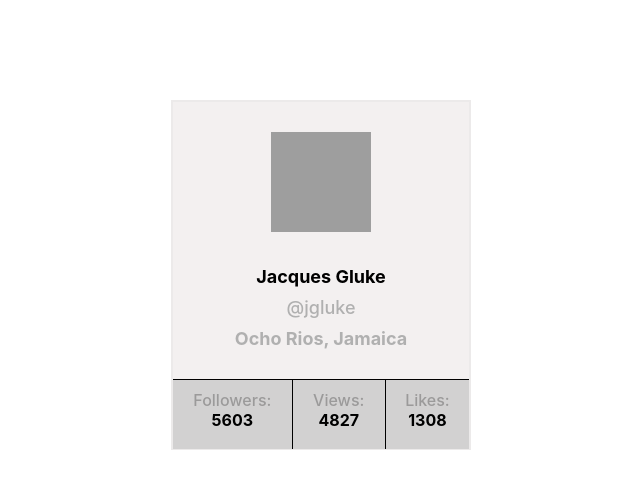
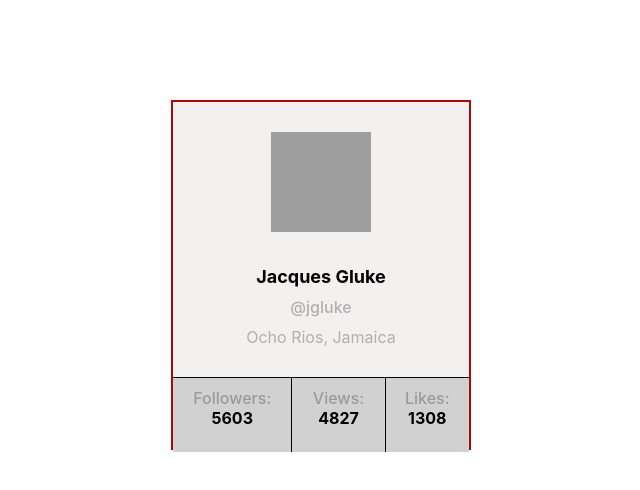
Before and after one commit to Staravoy/react-components-tato, a React (Create React App) app: page / in a window 1280 px wide. Shown: the top 490 px of the page, without its empty margins (319-959 px from the left). Built offline with nearby package versions, Linux system fonts and the light colour scheme; grey boxes are pictures that could not be loaded.

Commit message:
bag Profile

```diff
--- a/src/components/App.jsx
+++ b/src/components/App.jsx
@@ -1,7 +1,21 @@
+// глобальні імпорти
+import react from 'react'
+// локальні імпорти
 import Profile from "./Profile/Profile";
+// БД
+import User from '../Data/user.json'
 
 export const App = () => {
   return (
-    <Profile/>
+    <div>
+      <Profile
+        userName={User.username}
+        tag={User.tag}
+        location={User.location}
+        avatar={User.avatar}
+        stats={User.stats}
+      />
+    </div>
+
   );
 };
--- a/src/components/profile/Profile.jsx
+++ b/src/components/profile/Profile.jsx
@@ -1,36 +1,35 @@
 import React from 'react';
-import User from '../../Data/user.json'
 import styles from "./Profile.modul.css"
 
-const Profile = () => {
-    return (<div className="profile">
-  <div className="name">
+const Profile = ({ userName, tag, location, avatar, stats }) => {
+  return (
+   <div className="profile">
+    <div className="description">
       <img
-      src={User.avatar}
+        src={avatar}
         alt="User avatar"
-      className="avatar"
-    />
-        <p className="name">{User.username}</p>
-            <p className="tag">@{User.tag}</p>
-        <p className="location">{User.location}</p>
+        className="avatar"/>
+        <p className="name">{userName}</p>
+        <p className="tag">@{tag}</p>
+        <p className="location">{location}</p>
     </div>
 
-  <ul className="stats">
+    <ul class="stats">
       <li className='statsData'>
-        <span className="label">Followers: </span>
-        <span className="quantity">{User.stats.followers}</span>
+        <span class="label">Followers:  </span>
+        <span class="quantity">{stats.followers}</span>
       </li>
       <li className='statsData'>
-        <span className="label">Views: </span>
-        <span className="quantity">{User.stats.views}</span>
+        <span class="label">Views:  </span>
+        <span class="quantity">{stats.views}</span>
       </li>
-    <li className='statsData
-    '>
-        <span className="label">Likes:</span>
-        <span className="quantity"> {User.stats.likes}</span>
+      <li className='statsData'>
+      <span class="label">Likes:  </span>
+          <span class="quantity">{stats.likes}</span>
       </li>
     </ul>
-</div>);
-};
+</div>
+ )
+}
 
 export default Profile
--- a/src/components/profile/Profile.modul.css
+++ b/src/components/profile/Profile.modul.css
@@ -23,10 +23,7 @@ ol {
     /* Відміна маркерів для нумерованих списків */
 }
 /* Додайте додаткові скидання для інших елементів, якщо необхідно */
-.avatar {
-    width: 100px;
-    height: 100px;
-}
+
 
 body {
     display: flex;
@@ -36,9 +33,20 @@ body {
 .profile {
     margin-top: 100px;
     background-color: rgb(243, 240, 240);
+    border: 2px solid rgb(173, 8, 8);
     width: 300px;
     height: 350px;
-    border: 2px solid rgb(236, 234, 234);
+}
+
+.description {
+    text-align: center;
+    padding-top: 30px;
+
+}
+
+.avatar {
+    width: 100px;
+    height: 100px;
 }
 
 .name {
@@ -61,15 +69,16 @@ body {
 
 .stats {
     display: flex;
+    margin-top: 30px;
     text-align: center;
-    margin-top: 30px;
+    height: 75px;
 }
 
 .statsData {
     border-left: 1px solid #000;
     border-top: 1px solid #000;
     background-color: rgb(210, 209, 209);
-    height: 70px;
+    height: 100%;
     padding-top: 10px;
 }
 
```
Also changed, not shown: src/components/Statistics/Statistics.jsx (deleted, +0 -29 lines), src/components/Statistics/Statistics.modul.css (deleted). Lines whose indentation alone changed are shown as unchanged.
